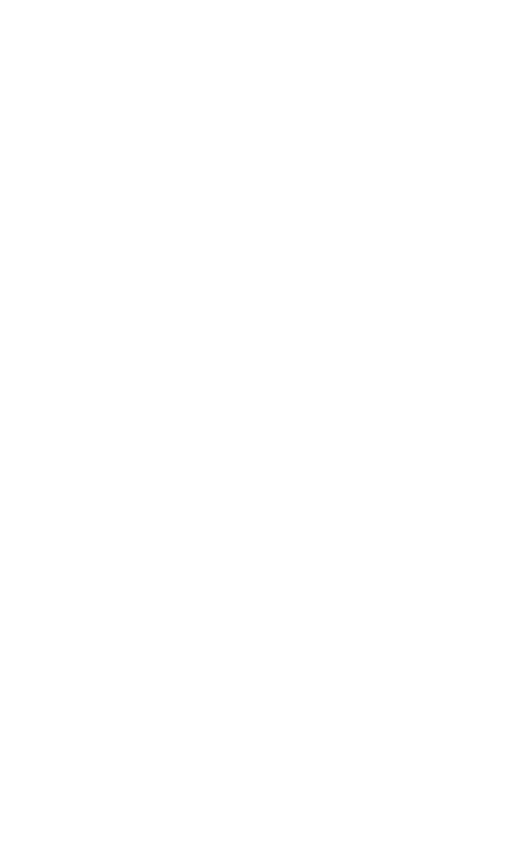
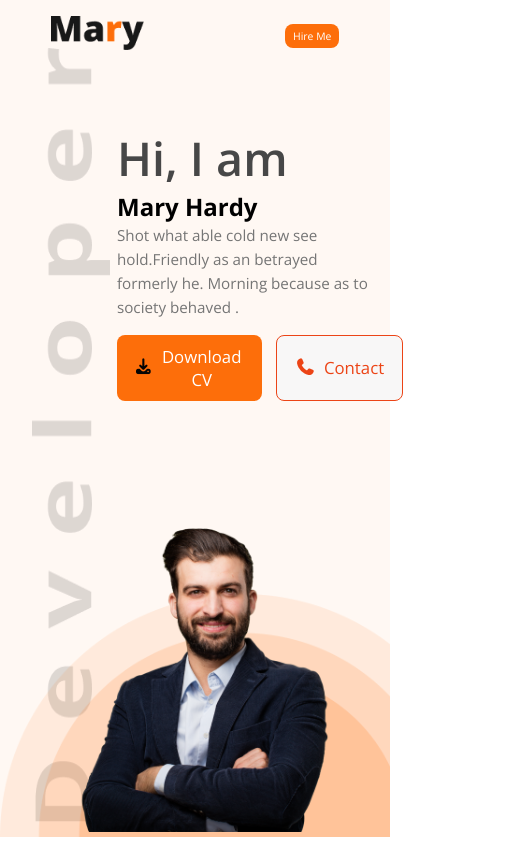
Before and after one commit to anika-kanok/Developer-protfolio, a plain HTML site: page index.html in a window 390 px wide. Shown: the whole page, 507 px wide, since content can reach past the window. Drawn offline with nearby package versions, Linux system fonts and the light colour scheme.

Commit message:
first responsive

```diff
--- a/index.html
+++ b/index.html
@@ -5,8 +5,58 @@
     <meta name="viewport" content="width=device-width, initial-scale=1.0">
     <title>Protfolio-website</title>
     <link rel="stylesheet" href="style.css">
+    <!-- google font start here -->
+    <link rel="preconnect" href="https://fonts.googleapis.com">
+    <link rel="preconnect" href="https://fonts.gstatic.com" crossorigin>
+    <link href="https://fonts.googleapis.com/css2?family=Open+Sans:ital,wght@0,300..800;1,300..800&display=swap" rel="stylesheet">
+    <!-- google font end here -->
+
+    <!-- fontawsome start here -->
+     <link rel="stylesheet" href="https://cdnjs.cloudflare.com/ajax/libs/font-awesome/7.3.1/css/all.min.css" integrity="sha512-QeR2VH+lsBE5LSAe1Q5EnTBbe7XTBubt8dG93Y7gidSgdMCr8nVqKcfKAMyN96SV8KDbZVTDXChatu5G2KQGzg==" crossorigin="anonymous" referrerpolicy="no-referrer">
+    <!-- fontawsome end here -->
 </head>
 <body>
 
+    <!-- header section start here -->
+
+    <header>
+        <nav>
+            <div class="logo">
+                <img src="./image/Mary.png" alt="">
+            </div>
+
+           <div class="menu">
+              <div class="menu-list">
+                <ul>
+                    <li><a href="#">Protfolio</a></li>
+                    <li><a href="#">Blog</a></li>
+                </ul>
+              </div>
+
+              <button>Hire Me</button>
+           </div>
+        </nav>
+
+       <div class="banner-section ">
+         <div class="hi">
+            <span>Hi, I  am</span>
+            <h1>Mary Hardy</h1>
+            <p>Shot what able cold new see hold.Friendly as an betrayed formerly he. Morning because as to society behaved  .</p>
+            <div class="btn">
+                <button class="one"><i class="fa-solid fa-download" style="color: rgb(5, 5, 5);"></i>Download CV</button>
+                <button class="two"><i class="fa-solid fa-phone" style="color: rgb(236, 68, 22);"></i>Contact</button>
+            </div>
+         </div>
+
+         <div class="banner-image">
+            <img src="./image/1699492_P3OLGJ1 1.png" alt="">
+         </div>
+
+        </div>
+
+        <img class="dev" src="./image/Developer.png" alt="">
+        <img class="Group" src="./image/Group 12.png" alt="">
+    </header>
+
 </body>
 </html>
--- a/style.css
+++ b/style.css
@@ -0,0 +1,286 @@
+*{
+    margin: 0;
+    padding: 0;
+    box-sizing: border-box;
+    font-family: "Open Sans", sans-serif;
+}
+
+
+
+
+/* header section start here */
+
+header{
+    background: url(./image/Rectangle\ 2.png);
+    background-size: cover;
+    background-position: center;
+    width: 100%;
+    min-height: 837px;
+    position: relative;
+
+    & .Group{
+        position:absolute;
+        bottom: 0;
+        right: 0;
+        min-height: 518px;
+        width: 100%;
+        max-width: 836px;
+    }
+
+    & .dev{
+        position: absolute;
+        left: 2rem;
+        top: 3rem;
+        width: 100%;
+        max-width: 136px;
+        height: 774px;
+    }
+
+    & nav{
+        display: flex;
+        align-items:center;
+        justify-content: space-around;
+        padding: 2rem 3.5rem;
+        z-index: 10;
+        position: relative;
+        & .logo{
+            & img{
+                width: 100%;
+                max-width: 121px;
+                min-height: 61px;
+            }
+
+        }
+        & .menu{
+            display: flex;
+            gap:3rem;
+            align-items: center;
+            & .menu-list{
+                display: block;
+                & ul {
+                    display: flex;
+                    justify-content: space-between;
+                    gap: 0.75rem;
+                    & li{
+                        list-style-type: none;
+                       & a{
+                        text-decoration: none;
+                        color: #474747;
+                        font-size: 1.25rem;
+                       }
+                    }
+
+                }
+            }
+
+            & button{
+                padding: 0.625rem 1.125rem;
+                font-size: 1.25rem;
+                background-color: #FD6E0A;
+                color:white;
+                border: none;
+                border-radius: 0.5rem;
+
+            }
+        }
+    }
+
+    & .banner-section{
+        display: flex;
+        justify-content: center;
+    }
+
+    & .hi{
+       width: 100%;
+       max-width: 585px;
+       position: absolute;
+       left: 16rem;
+       bottom: 14rem;
+
+       & span{
+          font-size:2.8125rem;
+          font-weight: 600;
+          color: #474747;
+       }
+
+       & h1{
+        font-size: clamp(2.5rem, 6vw, 5.3125rem);
+        font-weight: 700;
+        color: black;
+       }
+
+       & p{
+        font-size:  clamp(1.5rem, 3vw, 2.8125rem);
+        color:#757575;
+        font-weight: 400;
+        line-height: 2rem;
+       }
+
+       & .btn{
+        margin-top: 2rem;
+        display: flex;
+        gap:2rem;
+        & .one{
+            padding: 0.625rem 1.125rem;
+            font-size: 1.25rem;
+            background-color: #FD6E0A;
+            color:white;
+            border: none;
+            border-radius: 0.5rem;
+        }
+
+        & .two{
+            padding: 0.625rem 1.125rem;
+            font-size: 1.25rem;
+            background-color: #f8f7f7;
+            color:rgb(236, 68, 22);
+            border-radius: 0.5rem;
+            border: 1px solid rgb(236, 68, 22);
+        }
+
+        & .one, & .two{
+        display: flex;
+        align-items: center;
+        gap: 0.5rem;
+        cursor: pointer;
+       }
+
+       }
+
+    }
+
+    .banner-image{
+        position: absolute;
+        z-index: 1;
+        bottom: 0;
+        right: 3rem;
+
+         & img{
+            width: 100%;
+            height: auto;
+            display: block;
+         }
+    }
+
+
+}
+
+/* header section end here */
+
+
+
+
+
+/* Responsive for mobile device */
+@media (max-width:576px) {
+    header{
+    width: 100%;
+    min-height: 837px;
+    position: relative;
+
+    & .Group{
+        min-height: auto;
+        width: 100%;
+    }
+
+    & .dev{
+        min-height: 20%;
+        width: 20%;
+    }
+
+
+    & nav{
+        padding: 1rem;
+        & .logo{
+            & img{
+              max-width: 80%;
+              min-height: auto;
+            }
+
+        }
+        & .menu{
+            & .menu-list{
+                & ul {
+                   display: none;
+
+                    & li{
+                        list-style-type: none;
+                       & a{
+                        text-decoration: none;
+                        color: #474747;
+                        font-size: 0.80rem;
+                       }
+                    }
+
+                }
+            }
+
+            & button{
+                padding:5px 8px;
+                font-size: 0.65rem;
+            }
+        }
+    }
+
+    & .banner-section{
+        display: flex;
+        flex-direction: column;
+    }
+
+    & .hi{
+       width: 100%;
+       position: absolute;
+       top: 15%;
+       left: 30%;
+       display: flex;
+       flex-direction: column;
+       flex-wrap: wrap;
+       & span{
+          font-size:2.9125rem;
+       }
+
+       & h1{
+        font-size: 1.50rem;
+       }
+
+       & p{
+        font-size:  clamp(0.95rem, 3vw, 2.8125rem);
+        max-width: 65%;
+        line-height: 1.5rem;
+       }
+
+       & .btn{
+        margin-top: 1rem;
+        gap:0.90rem;
+        width: 30%;
+        & .one{
+            font-size: 1.05rem;
+
+        }
+
+        & .two{
+                font-size: 1.05rem;
+
+        }
+
+       }
+
+    }
+
+    .banner-image{
+        position: absolute;
+        bottom: 0;
+        right: 0;
+        left: 0;
+        text-align: center;
+         & img{
+            width: 70%;
+            height: auto;
+            display: inline-block;
+         }
+    }
+
+
+}
+
+}
```
Also changed, not shown: image/1699492_P3OLGJ1 1.png (added), image/Developer.png (added), image/Group 12.png (added), image/Mary.png (added), image/Rectangle 2.png (added).
